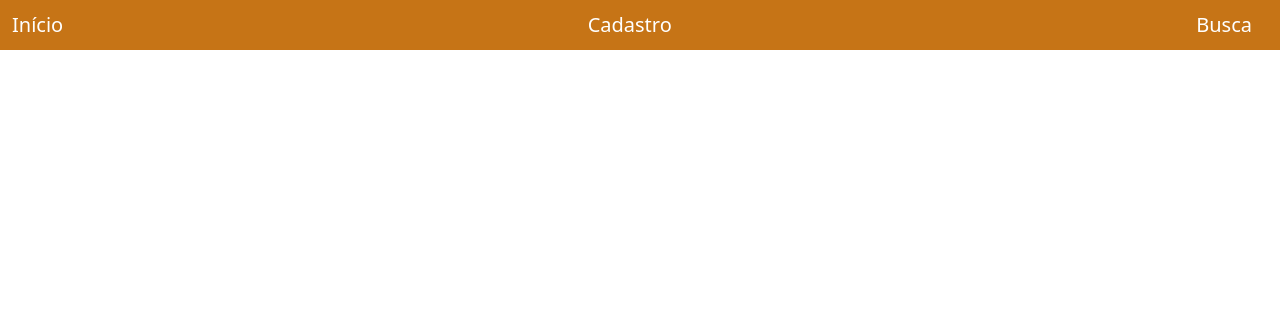
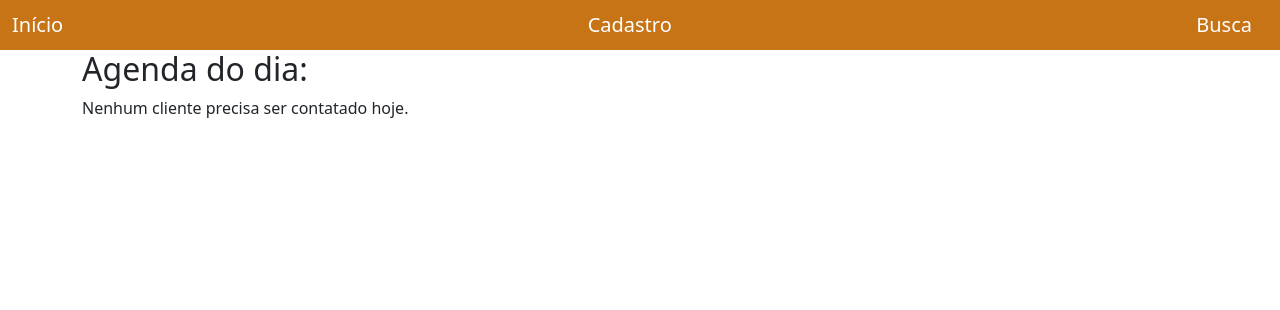
Before and after one commit to Univesp-PI-02/demo-repository, a Django app: page / in a window 1280 px wide. Shown: the top 310 px of the page. Run offline with Django 5.2, Linux system fonts and the light colour scheme; data comes from the database, SQL or seed files in the repository.

Commit message:
agenda do dia no home.html

```diff
--- a/projeto_cad/app_cad_clientes/templates/clientes/home.html
+++ b/projeto_cad/app_cad_clientes/templates/clientes/home.html
@@ -1,4 +1,36 @@
 {% extends 'clientes/base.html' %}
+
 {% block conteudo %}
+<div class="container">
+    <h2>Agenda do dia:</h2>
 
+    {% if clientes_hoje %}
+    <table class="table">
+        <thead>
+            <tr>
+                <th>Empresa</th>
+                <th>Contato</th>
+                <th>Telefone</th>
+                <th>Email</th>
+                <th>Próximo Contato</th>
+                <th>Ação</th>
+            </tr>
+        </thead>
+        <tbody>
+            {% for cliente in clientes_hoje %}
+            <tr>
+                <td>{{ cliente.empresa }}</td>
+                <td>{{ cliente.contato }}</td>
+                <td>{{ cliente.telefone }}</td>
+                <td>{{ cliente.email }}</td>
+                <td>{{ cliente.prox_contato }}</td>
+                <td><a href="{% url 'editar_cliente' cliente.id_cliente %}">Ver Detalhes</a></td>
+            </tr>
+            {% endfor %}
+        </tbody>
+    </table>
+    {% else %}
+    <p>Nenhum cliente precisa ser contatado hoje.</p>
+    {% endif %}
+</div>
 {% endblock %}
--- a/projeto_cad/app_cad_clientes/views.py
+++ b/projeto_cad/app_cad_clientes/views.py
@@ -1,8 +1,14 @@
 from django.shortcuts import render, redirect, get_object_or_404
 from .models import Clientes
+from datetime import date
 
 def home(request):
-    return render(request, 'clientes/home.html')
+    hoje = date.today()
+    clientes_hoje = Clientes.objects.filter(prox_contato=hoje)
+    context = {
+        'clientes_hoje': clientes_hoje
+    }
+    return render(request, 'clientes/home.html', context)
 
 def cadastro(request):
     if request.method == 'POST':
```
